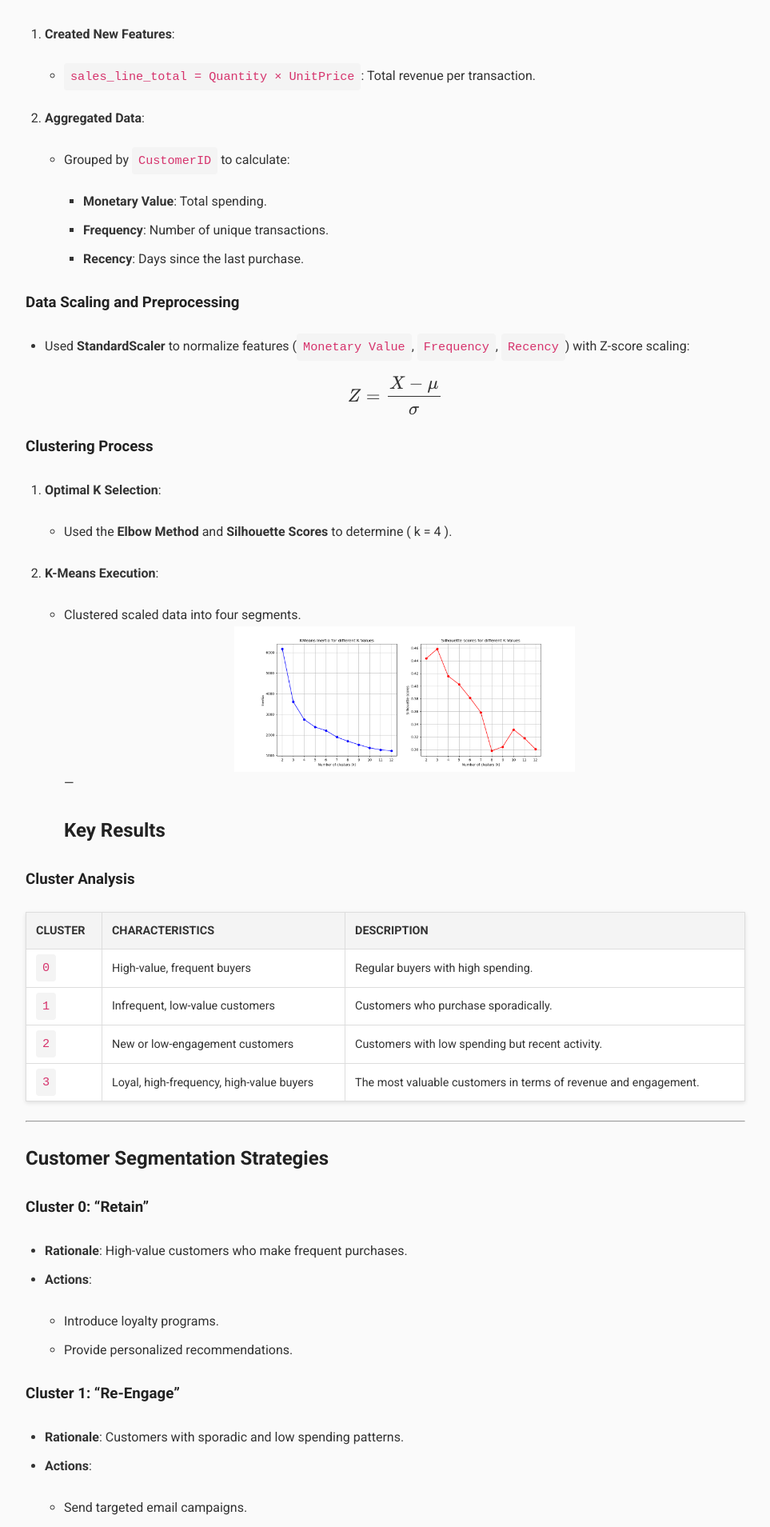
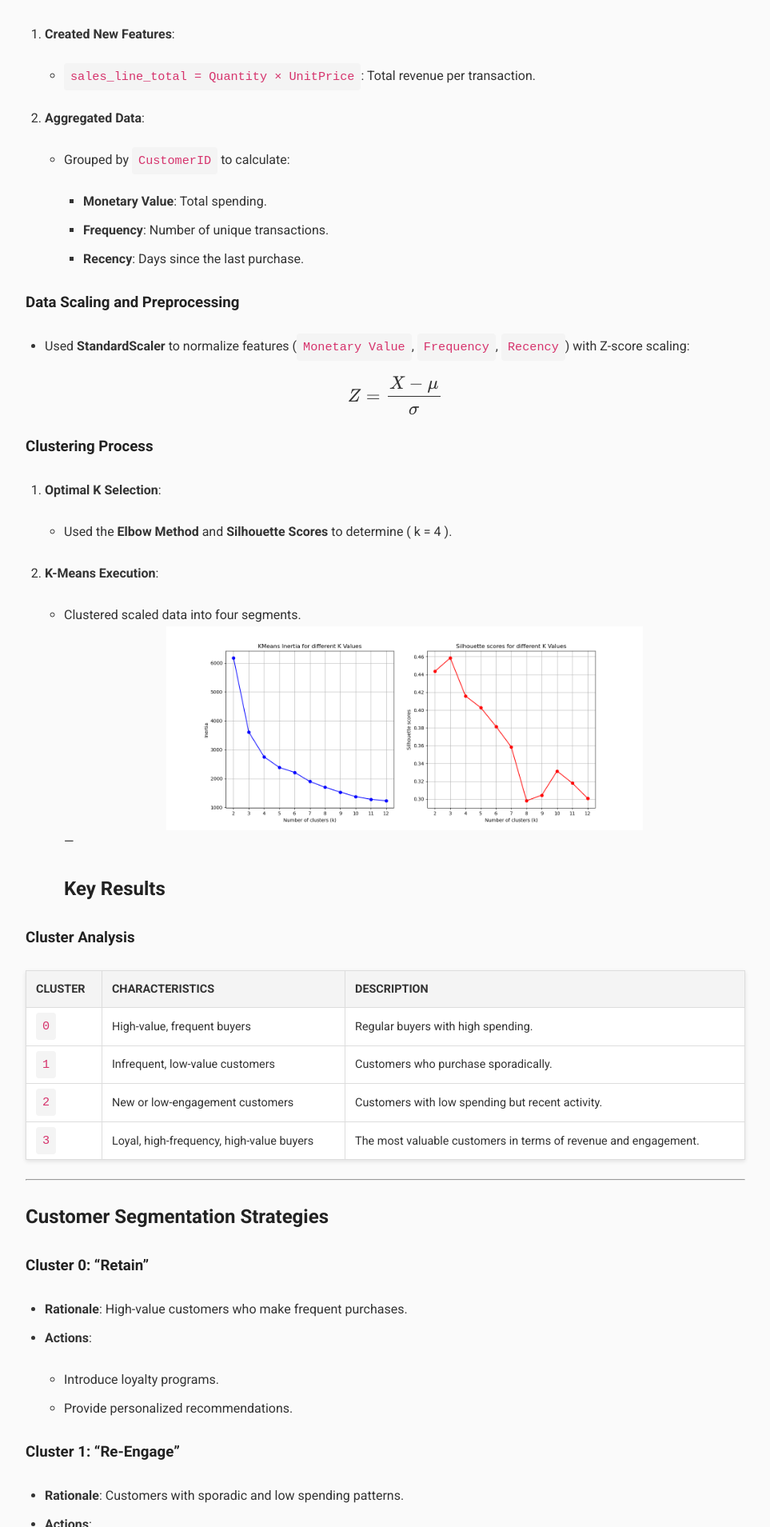
Before and after one commit to vishrut-b/clustering-analysis-of-online-retail-data, a Jekyll site: the page built from index.md, in a window 1280 px wide. Shown: the part 4491-6400 px from the top of the page at 80% size, without its empty margins (158-1121 px from the left). Built offline with Jekyll 4.4.1, drawn with Linux system fonts in a browser that asks for light colours.

Commit message:
Update index.md

```diff
--- a/index.md
+++ b/index.md
@@ -146,7 +146,7 @@
 
 2. **K-Means Execution**:
    - Clustered scaled data into four segments.
-   <img src="assets/fig5.png" alt="Elbow Method Graph" style="width:50%; display:block; margin:auto;">
+   <img src="assets/fig5.png" alt="Elbow Method Graph" style="width:70%; display:block; margin:auto;">
 ---
 ## Key Results
 
@@ -191,7 +191,8 @@
 
 ## Conclusion
 K-Means clustering successfully segmented customers into actionable groups. These insights can drive personalized marketing and improve overall business strategy.
-![Description of image](assets/fig8.png)
+<img src="assets/fig8.png" alt="Elbow Method Graph" style="width:80%; display:block; margin:auto;">
+
 ### Next Steps
 1. Deploy the clustering model in a production environment.
 2. Integrate segmentation results into CRM systems.
```
